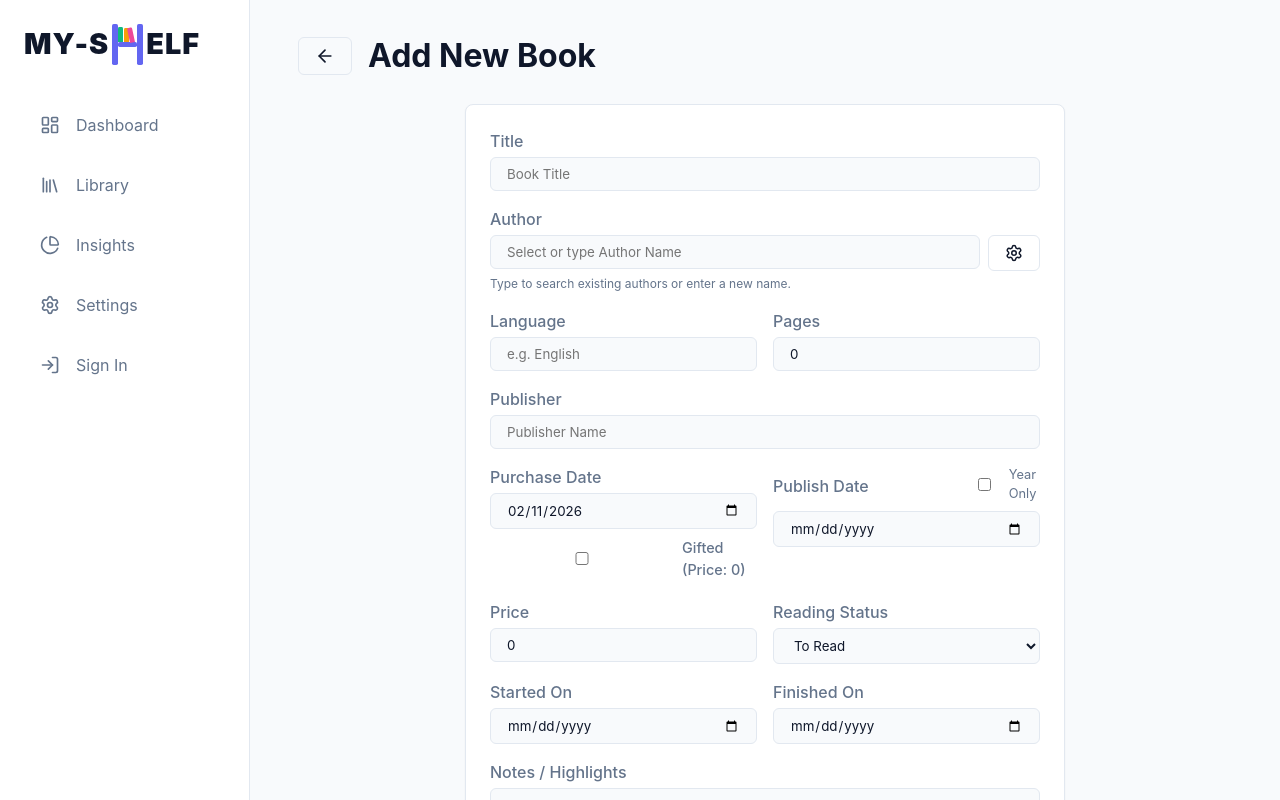
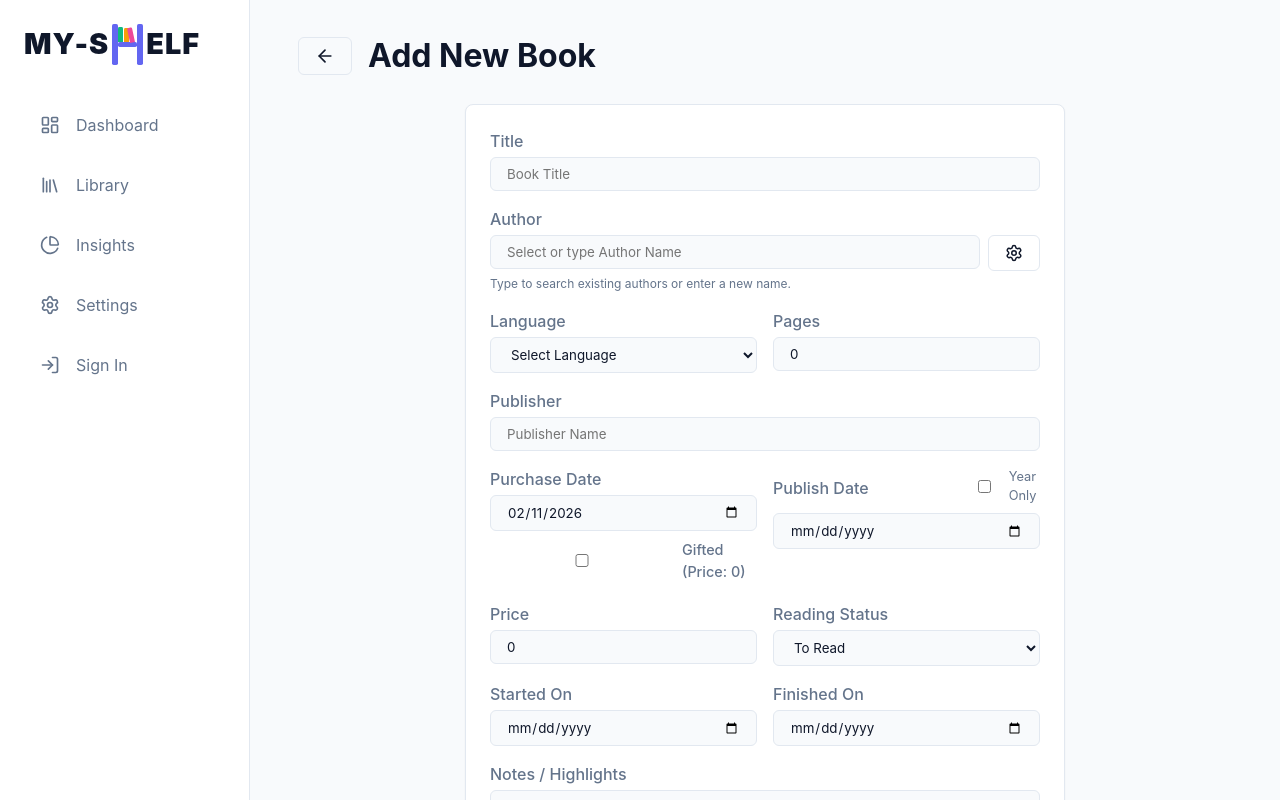
Before and after one commit to rajungbhaskar/library-manager, a React (Vite) app: page /add in a window 1280 px wide. Shown: the top 800 px of the page. Built offline with nearby package versions, Linux system fonts and the light colour scheme.

Commit message:
Added vercel.json for routing fix

```diff
--- a/src/pages/AddBook.tsx
+++ b/src/pages/AddBook.tsx
@@ -233,15 +233,43 @@ const AddBook: React.FC = () => {
                 <div className="form-row">
                     <div className="form-group">
                         <label htmlFor="language">Language</label>
-                        <input
-                            type="text"
+                        <select
                             id="language"
                             name="language"
                             value={formData.language}
                             onChange={handleChange}
                             required
-                            placeholder="e.g. English"
-                        />
+                        >
+                            <option value="" disabled>Select Language</option>
+                            <option value="English">English</option>
+                            <option value="Spanish">Spanish</option>
+                            <option value="French">French</option>
+                            <option value="German">German</option>
+                            <option value="Italian">Italian</option>
+                            <option value="Portuguese">Portuguese</option>
+                            <option value="Russian">Russian</option>
+                            <option value="Japanese">Japanese</option>
+                            <option value="Chinese">Chinese</option>
+                            <option value="Korean">Korean</option>
+                            <option value="Hindi">Hindi</option>
+                            <option value="Arabic">Arabic</option>
+                            <option value="Turkish">Turkish</option>
+                            <option value="Dutch">Dutch</option>
+                            <option value="Polish">Polish</option>
+                            <option value="Swedish">Swedish</option>
+                            <option value="Indonesian">Indonesian</option>
+                            <option value="Vietnamese">Vietnamese</option>
+                            <option value="Thai">Thai</option>
+                            {/* Ensure existing values in edit mode that aren't in the list are preserved/shown */}
+                            {formData.language && ![
+                                'English', 'Spanish', 'French', 'German', 'Italian', 'Portuguese',
+                                'Russian', 'Japanese', 'Chinese', 'Korean', 'Hindi', 'Arabic',
+                                'Turkish', 'Dutch', 'Polish', 'Swedish', 'Indonesian', 'Vietnamese', 'Thai'
+                            ].includes(formData.language) && (
+                                    <option value={formData.language}>{formData.language}</option>
+                                )}
+                            <option value="Other">Other</option>
+                        </select>
                     </div>
 
                     <div className="form-group">
```
Also changed, not shown: vercel.json (added).
